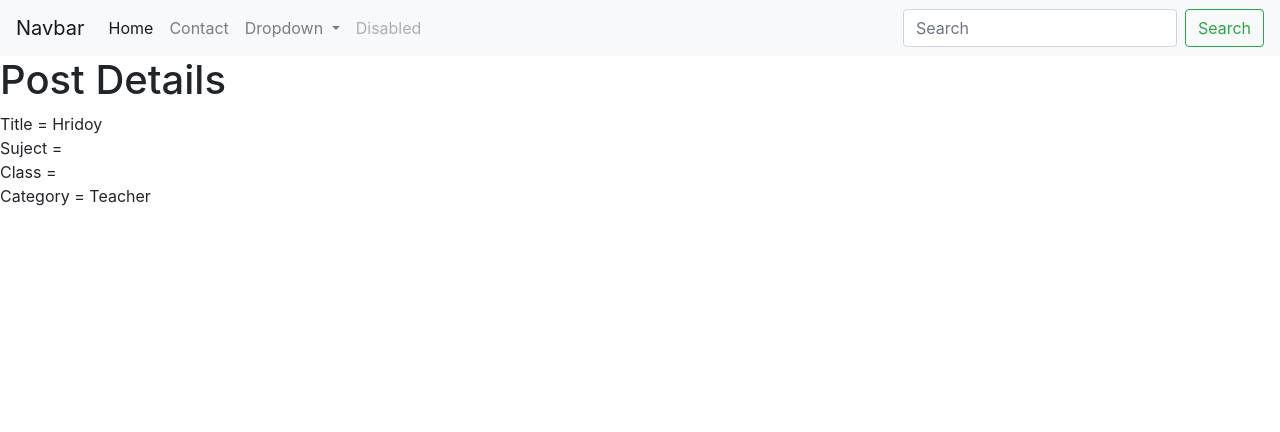
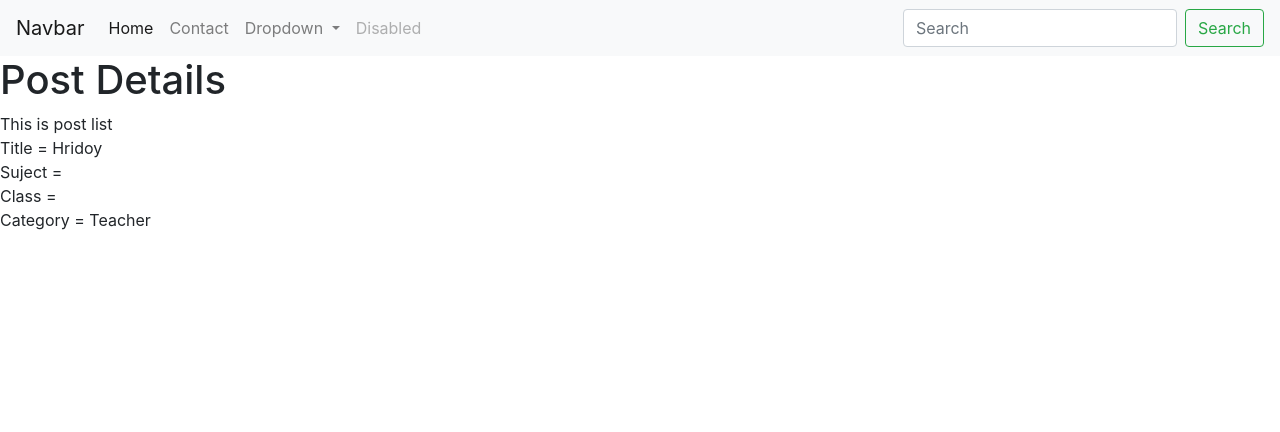
Before and after one commit to hridoyshil/Python-DJango-Project, a Django app: page /tuition_App/postdetail/8/ in a window 1280 px wide. Shown: the top 432 px of the page. Run offline with Django 4.2, Linux system fonts and the light colour scheme; data comes from the database, SQL or seed files in the repository.

Commit message:
Detail View- Class Based View-Generic View--1

```diff
--- a/firstproject/templates/tuition/postdetail.html
+++ b/firstproject/templates/tuition/postdetail.html
@@ -3,7 +3,11 @@
 
 <h1>Post Details</h1>
 
+{{msg}} <br>
+
+
 Title = {{object.title}} <br>
+
 
 Suject = {% for s in object.subject.all %}
 {{ s.name }}
--- a/firstproject/tuition_App/views.py
+++ b/firstproject/tuition_App/views.py
@@ -62,6 +62,12 @@ class PostDetailView(DetailView):
     model = Post
     template_name = "tuition/postdetail.html"
 
+    def get_context_data(self, *args, **kwargs):
+        context = super().get_context_data(*args, **kwargs)
+        context["post"] = context.get("object")
+        context["msg"] = "This is post list"
+        return context
+
 
 def postview(request):
     post = Post.objects.all()
```
